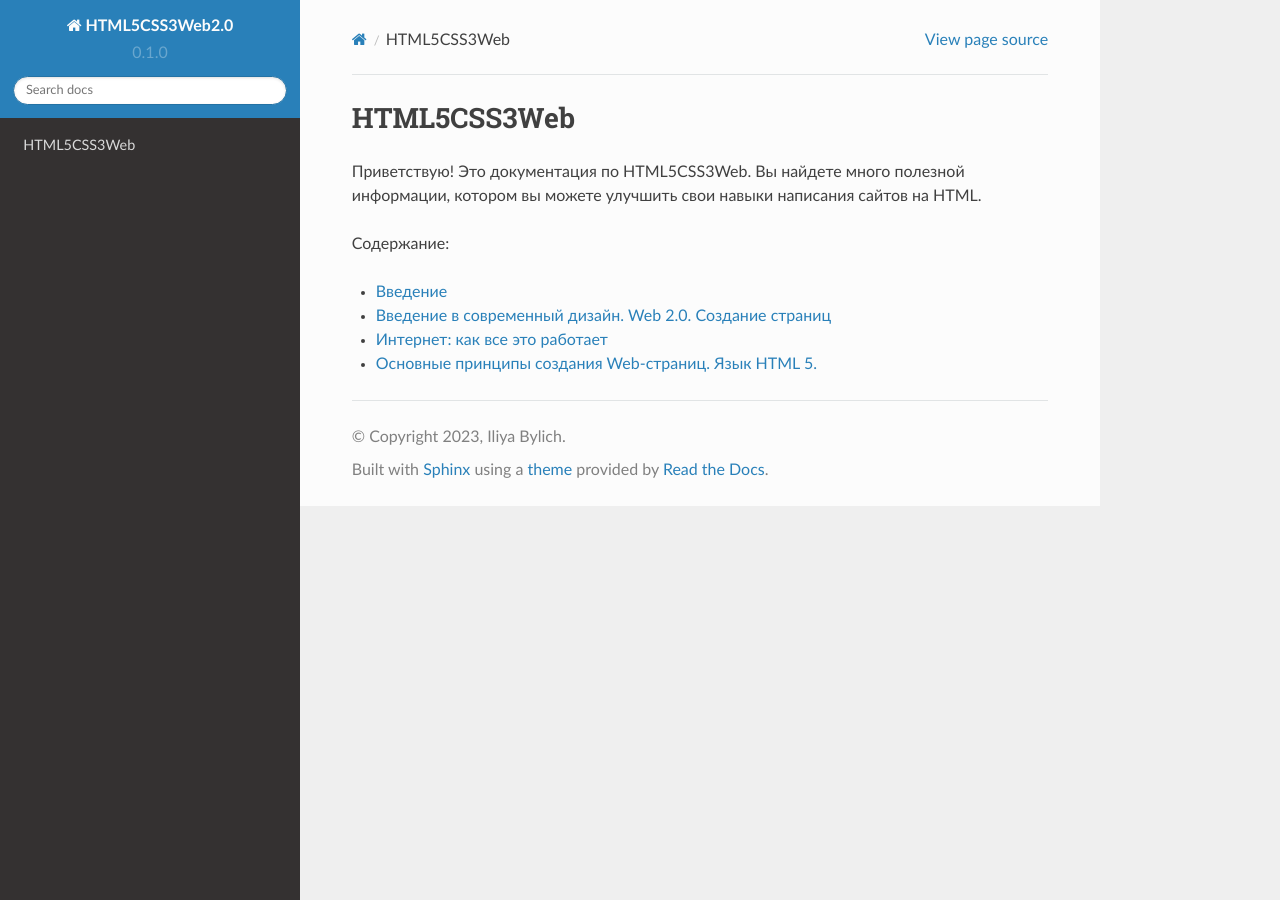
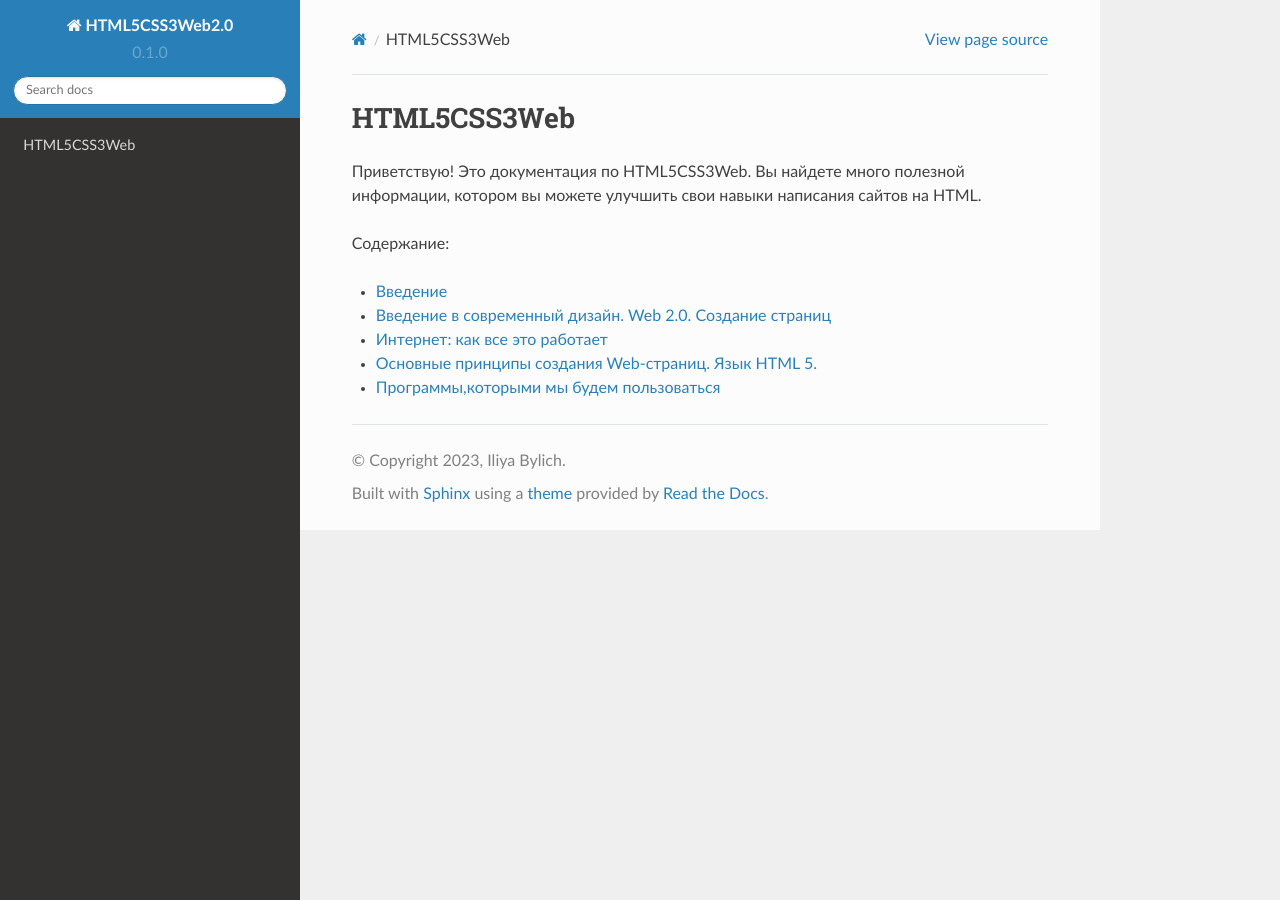
Before and after one commit to Iliya5digital/HTML5CSS3Web, a Sphinx documentation site: the page built from docs/source/index.rst, in a window 1280 px wide. Built offline with Sphinx 7.4.7 and the Read the Docs theme 2.0.0, drawn with Linux system fonts in a browser that asks for light colours.

Commit message:
Update index.rst

```diff
--- a/docs/source/index.rst
+++ b/docs/source/index.rst
@@ -10,3 +10,4 @@ HTML5CSS3Web
 * `Введение в современный дизайн. Web 2.0. Создание страниц <https://html5css3web3.readthedocs.io/ru/latest/start-to-new-webpages.html>`_
 * `Интернет: как все это работает <https://html5css3web3.readthedocs.io/ru/latest/internet-and-web-pages.html>`_
 * `Основные принципы создания Web-страниц. Язык HTML 5. <https://html5css3web3.readthedocs.io/ru/latest/html5.html>`_
+* `Программы,которыми мы будем пользоваться <https://html5css3web3.readthedocs.io/ru/latest/programs-used.html>`_
```
